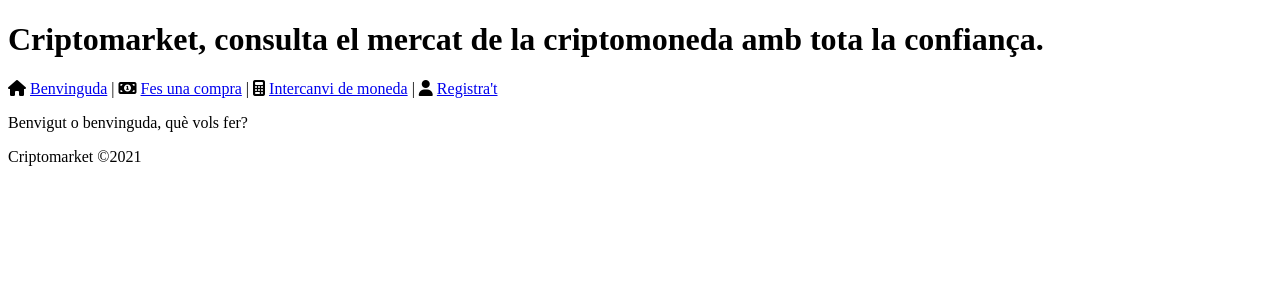
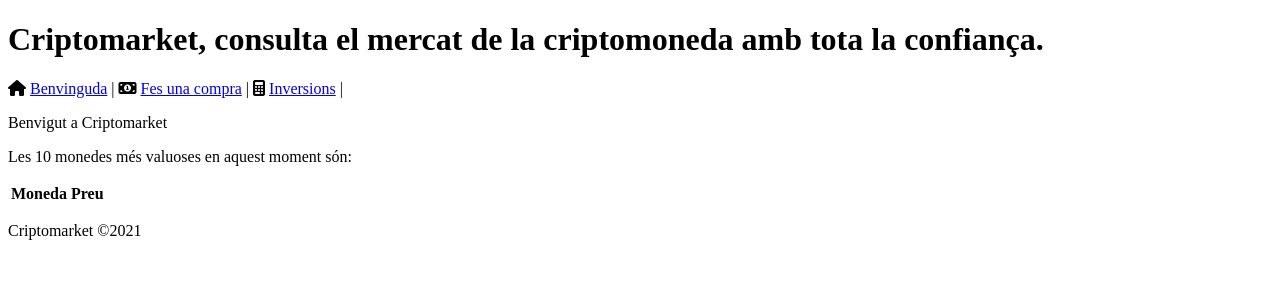
Before and after one commit to tommyshelby1917/BC0_CriptoMarket, a Flask app: page / in a window 1280 px wide. Shown: the top 300 px of the page. Run offline with Flask 2, Linux system fonts and the light colour scheme; lists and menus that the app fills with data are empty; parts of the project's set-up code (start-up, migrations or seed data) failed here and were passed over; some libraries are stand-ins or nearby versions.

Commit message:
Conexió API i top10 monedes

```diff
--- a/criptomarket/templates/base.html
+++ b/criptomarket/templates/base.html
@@ -13,9 +13,8 @@
     <div class="container">
         <p class=menu>
             <i class="fa fa-home"></i> <a href="./">Benvinguda</a> |
-            <i class="fa fa-money"></i> <a href="./compra">Fes una compra</a> |
-            <i class="fa fa-calculator"></i> <a href="./intercanvi">Intercanvi de moneda</a> |
-            <i class="fa fa-user"></i> <a href="./registre">Registra't</a>
+            <i class="fa fa-money"></i> <a href="./purchase">Fes una compra</a> |
+            <i class="fa fa-calculator"></i> <a href="./status">Inversions</a> |
         </p>
         {% block body %}
         {% endblock %}
--- a/criptomarket/templates/index.html
+++ b/criptomarket/templates/index.html
@@ -1,5 +1,22 @@
 {% extends 'base.html' %}
 {% block title %} Benvinguda {% endblock %}
 {% block body %}
-<p>Benvigut o benvinguda, què vols fer?</p>
+<p>Benvigut a Criptomarket</p>
+
+<section>
+<p>Les 10 monedes més valuoses en aquest moment són:</p>
+<table>
+    <tr>
+        <th>Moneda</th>
+        <th>Preu</th>
+    </tr>
+{% for i in dict_monedas_top10 %}
+    <tr>
+        <td>{{ i }}</td>
+        <td>{{ dict_monedas_top10[i] }}€</td>
+    </tr>
+{% endfor %}
+</table>
+</section>
+
 {% endblock %}
--- a/criptomarket/views.py
+++ b/criptomarket/views.py
@@ -10,6 +10,41 @@ import json
 # Atajo conexión base de datos y API
 DBFILE = app.config['DBFILE']
 API_KEY = app.config['API_KEY']
+
+# Conexion con la API y las 10 monedas más valuosas
+url = 'https://pro-api.coinmarketcap.com/v1/cryptocurrency/listings/latest'
+parameters = {
+'start':'1',
+'limit':'1000',
+'convert':'EUR',
+'sort':'price',
+}
+headers = {
+'Accepts': 'application/json',
+'X-CMC_PRO_API_KEY': API_KEY,
+}
+
+session = Session()
+session.headers.update(headers)
+
+# Recolecta datos JSON y Control errores
+try:
+    response = session.get(url, params=parameters)
+    data = json.loads(response.text)
+
+except (ConnectionError, Timeout, TooManyRedirects) as errores:
+    print(errores)
+
+# Receta creacion diccionario de las 10 monedas más valiosa
+unidad_monedas_top10 = []
+precio_monedas_top10 = []
+for i in range(10):
+    precio_monedas_top10.append(round(data['data'][i]['quote']['EUR']['price'], 2))
+    unidad_monedas_top10.append(data['data'][i]['symbol'])
+
+dict_monedas_top10 = dict(zip(unidad_monedas_top10,precio_monedas_top10))
+for i in dict_monedas_top10:
+    print(f"{i}: {dict_monedas_top10[i]}")
 
 
 # Función de la query a la BD
@@ -27,35 +62,13 @@ def consulta(query, params=()):
 # Renderizado home
 @app.route('/')
 def index():
-    return render_template('index.html')
+    return render_template('index.html', dict_monedas_top10=dict_monedas_top10)
 
 # Renderizado registro
-@app.route('/compra', methods=['GET', 'POST'])
+@app.route('/purchase', methods=['GET', 'POST'])
 def registre():
 
-    url = 'https://pro-api.coinmarketcap.com/v1/cryptocurrency/listings/latest'
-    parameters = {
-    'start':'1',
-    'limit':'1',
-    'convert':'EUR',
-
-    }
-    headers = {
-    'Accepts': 'application/json',
-    'X-CMC_PRO_API_KEY': API_KEY,
-    }
-
-    session = Session()
-    session.headers.update(headers)
-
-    try:
-        response = session.get(url, params=parameters)
-        data = json.loads(response.text)
-        print(data)
-    except (ConnectionError, Timeout, TooManyRedirects) as errores:
-        print(errores)
-
-
+    # Formulario compra
     form = RegisterForm(request.form)
 
     if request.method == 'POST':
@@ -70,8 +83,8 @@ def registre():
                     )
             )
 
-            return redirect(url_for('compra'))
+            return redirect(url_for('purchase'))
         else:
-            return render_template("compra.html", form=form)
+            return render_template("purchase.html", form=form)
 
-    return render_template("compra.html", form=form)
+    return render_template("purchase.html", form=form)
```
Also changed, not shown: criptomarket/templates/purchase.html (renamed from criptomarket/templates/compra.html), 1 other file.
